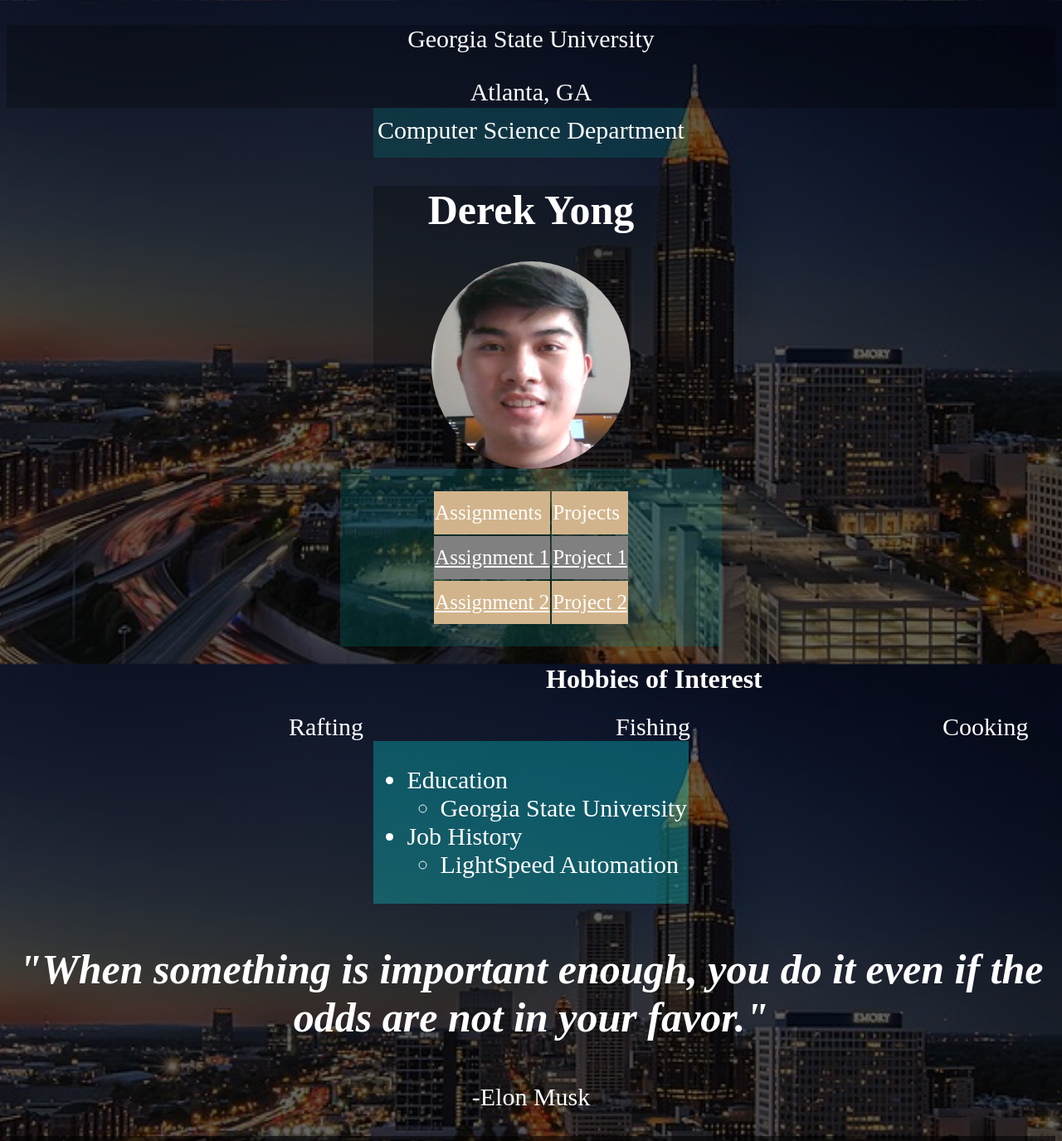
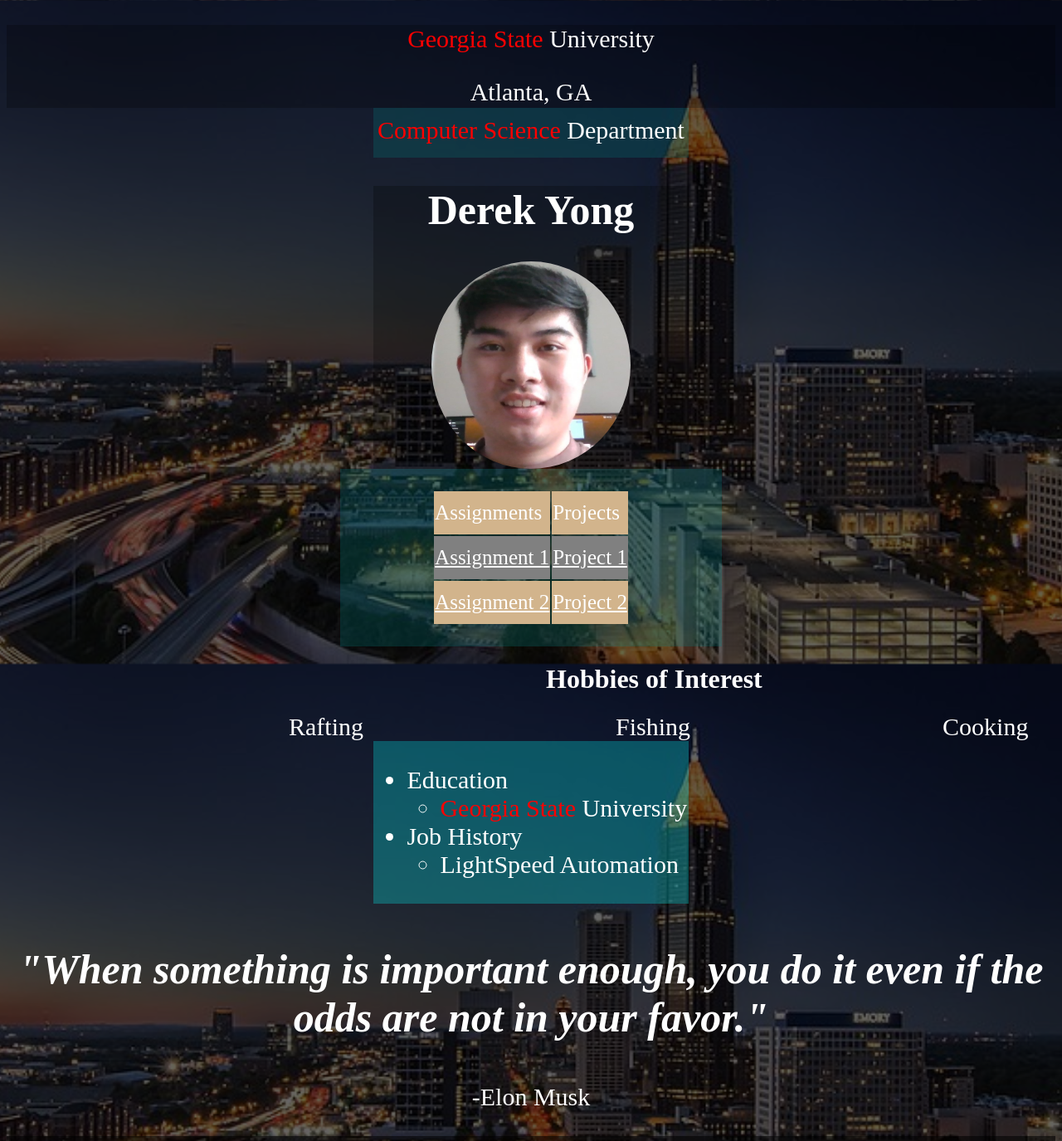
Before and after one commit to derekyong1/WPHW1.github.io, a plain HTML site: page index.html in a window 1280 px wide. Shown: the top 1375 px of the page at 83% size. Drawn offline with Linux system fonts and the light colour scheme.

Commit message:
Added span tags

```diff
--- a/index.html
+++ b/index.html
@@ -11,12 +11,12 @@
     <div class="container">
 
         <div class="header">
-            <p>Georgia State University<p>
+            <p><span style="color: red">Georgia State</span> University<p>
             <p>Atlanta, GA</p>
         </div>
 
         <div class="link">
-            <a href="http://www.cs.gsu.edu/">Computer Science Department</a>
+            <a href="http://www.cs.gsu.edu/"><span style="color: red">Computer Science</span> Department</a>
         </div>
 
         <div class="profile">
@@ -60,7 +60,7 @@
             <ul>
                 <li>Education</li>
                     <ul>
-                        <li>Georgia State University</li>
+                        <li><span style="color: red">Georgia State</span> University</li>
                     </ul>
 
                 <li>Job History</li>
```
